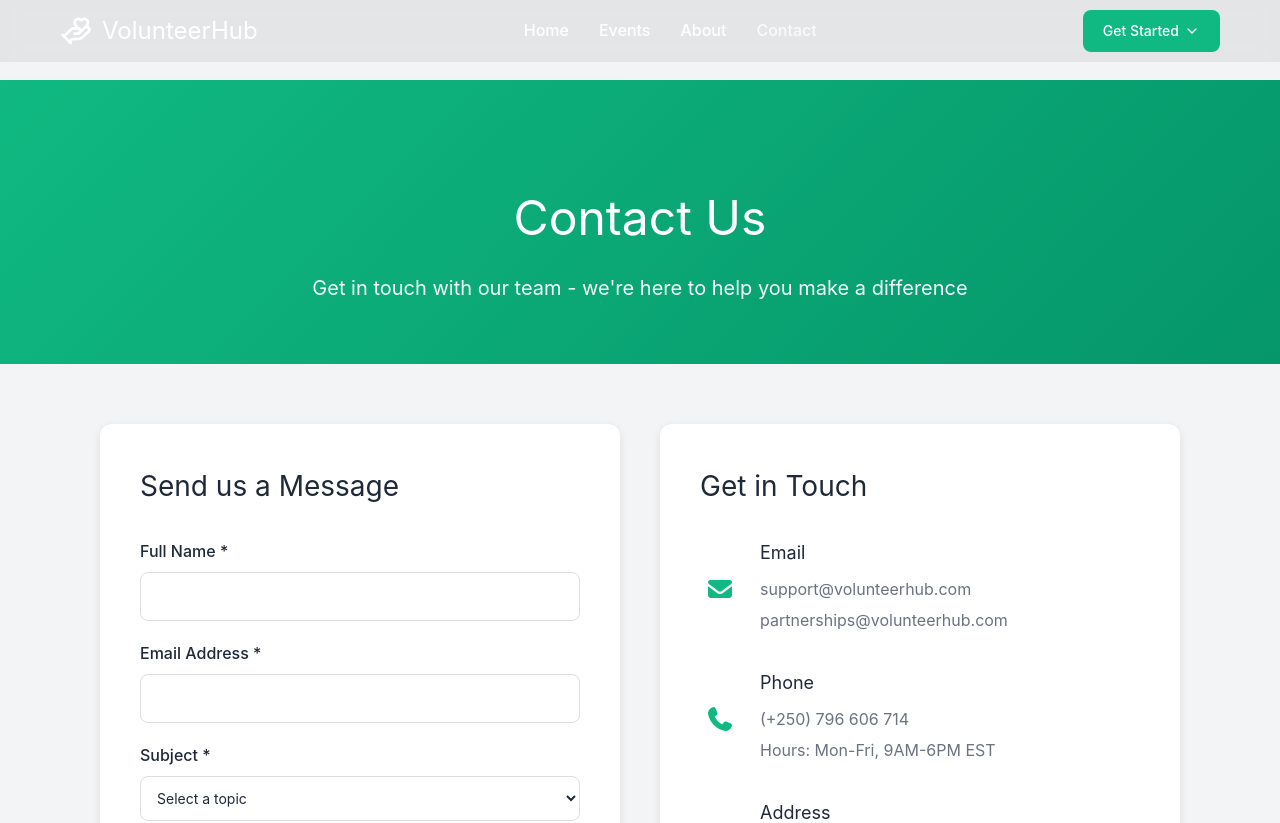
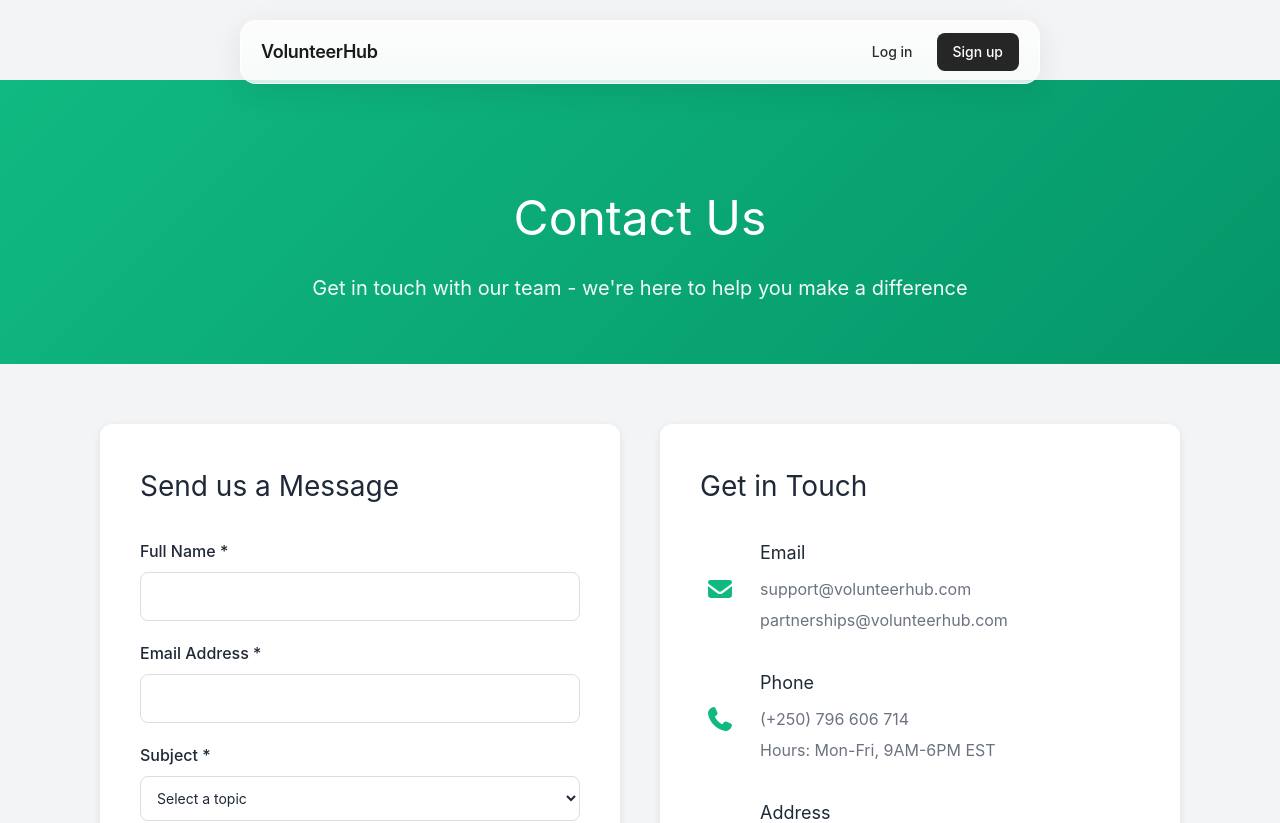
Before and after one commit to Llego-250/VolunteerHub-MidTerm, a Vue app: page /contact in a window 1280 px wide. Shown: the top 823 px of the page. Built offline with nearby package versions, Linux system fonts and the light colour scheme.

Commit message:
Contact.vue - using MinimalNavbar

```diff
--- a/src/views/Contact.vue
+++ b/src/views/Contact.vue
@@ -1,6 +1,6 @@
 <template>
   <div class="contact">
-    <Navbar />
+    <MinimalNavbar />
 
     <div class="page-header">
       <h1>Contact Us</h1>
@@ -128,7 +128,7 @@
 
 <script setup>
 import { ref } from 'vue'
-import Navbar from '../components/common/Navbar.vue'
+import MinimalNavbar from '../components/common/MinimalNavbar.vue'
 
 const form = ref({ name: '', email: '', subject: '', message: '' })
 
```
